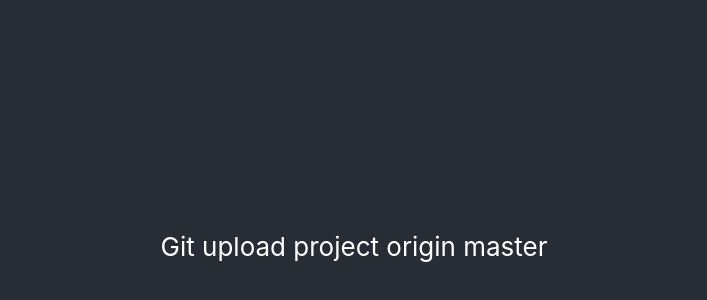
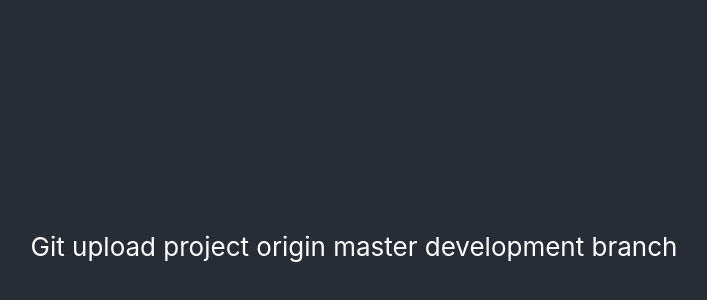
Before and after one commit to nitinsaad/gittest3, a React (Create React App) app: page / in a window 1280 px wide. Shown: the part 154-454 px from the top of the page, without its empty margins (286-993 px from the left). Built offline with nearby package versions, Linux system fonts and the light colour scheme.

Commit message:
in develop

```diff
--- a/src/App.js
+++ b/src/App.js
@@ -5,7 +5,7 @@ function App() {
   return (
     <div className="App">
       <header className="App-header">
-        Git upload project origin master
+        Git upload project origin master development branch
       </header>
     </div>
   );
```
